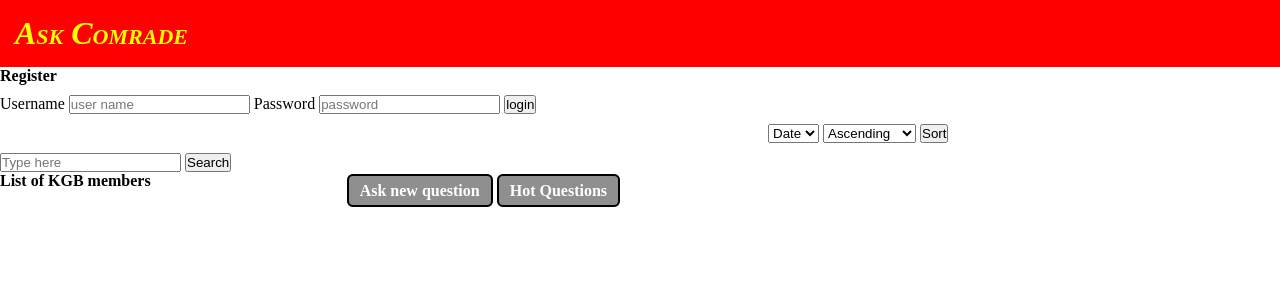
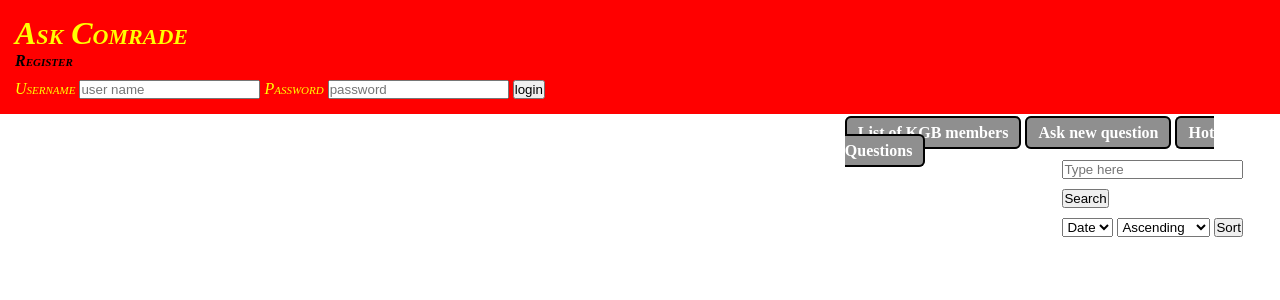
Before and after one commit to BoziDaniel/askmate1.1, a Flask app: page / in a window 1280 px wide. Shown: the top 300 px of the page. Run offline with Flask 2, Linux system fonts and the light colour scheme; data that the repository does not hold is empty; some libraries are stand-ins or nearby versions.

Commit message:
makin' it nice

```diff
--- a/static/main.css
+++ b/static/main.css
@@ -29,10 +29,25 @@ body {
 
 tr {
     text-align: left;
+    border-color: red;
+    border-width: 5px
 }
 
 button {
     margin-top: 10px;
+}
+
+
+.all_comrades{
+        border-color: red;
+        border-width: 3px;
+        border-style: solid;
+        background-color: red;
+        color: yellow;
+}
+
+#asd {
+    color: yellow;
 }
 
 #back {
@@ -51,41 +66,58 @@ button {
 }
 
 .sort1 {
-    margin-top: 10px;
-    margin-left: 60%;
+    margin-left: 50%;
 }
 
 .sort2 {
     margin-top: 10px;
 }
 
+.sort3{
+    margin-top: 10px;
+    margin-left: 66%;
+}
+
 .button1 {
     color: white;
     position: relative;
-    top: 10px;
-    right: 15%;
     padding: 6px 11px;
     background-color: #8f8f8f;
     border-radius: 6px;
     border: black 2px solid;
-    margin-top: 10px;
-    margin-left: 30%;
+
 }
 
 
 .button2 {
     color: white;
     position: relative;
-    top: 10px;
-    right: 15%;
     padding: 6px 11px;
     background-color: #8f8f8f;
     border-radius: 6px;
     border: black 2px solid;
-    margin-top: 10px;
+}
+.button3{
+    color: white;
+    position: relative;
+
+    padding: 6px 11px;
+    background-color: #8f8f8f;
+    border-radius: 6px;
+    border: black 2px solid;
+
 }
 
+
 .header {
+    padding: 15px;
+    background-color: red;
+    color: yellow;
+    font-style: italic;
+    font-variant: small-caps;
+}
+
+.header2{
     padding: 15px;
     background-color: red;
     color: yellow;
--- a/templates/add_question.html
+++ b/templates/add_question.html
@@ -11,7 +11,7 @@
         </p>
 
             <label for="message">Question:</label><br>
-            <textarea name="message" id="message" minlength="10" cols="60" rows="6" required>Ask away!</textarea>
+            <textarea name="message" id="message" minlength="10" cols="60" rows="6" placeholder="Ask Comrade" required></textarea>
         <p>
             <label for="image">Image:</label><br>
             <input type="text" name="image" value="">
--- a/templates/layout.html
+++ b/templates/layout.html
@@ -6,13 +6,16 @@
     <link rel="stylesheet" href="{{ url_for('static', filename='main.css') }}">
 </head>
 <body>
-<h1 class="header">Ask Comrade</h1>
+<div class="header">
+    <h1 id="asd">Ask Comrade</h1>
     {% if request.cookies.get('username') %}
-    {{ request.cookies.get('username') }}
+
+        <p><strong>Logged in as comrade {{ request.cookies.get('username') }}</strong></p>
         {#logout#}
         <form action="/log_out" method="POST">
             <button type="submit">log out</button>
         </form>
+
     {% else %}
         <a href="{{ url_for('route_register_page') }}"><strong>Register</strong></a>
 
@@ -25,7 +28,7 @@
             <button type="submit">login</button>
         </form>
     {% endif %}
-
+</div>
 {% block content %} {% endblock %}
 </body>
 </html>
--- a/templates/list.html
+++ b/templates/list.html
@@ -3,31 +3,32 @@
 {% block content %}
 
     <p>
-    <div>
-        <form action="/list" method="POST">
-            <select class="sort1" name="order_by">
+    <div class="sort3">
+
+        <a class="button3" href="{{ url_for('route_list_users') }}"><strong>List of KGB members</strong></a>
+        <a class="button1" href="add_question"><strong>Ask new question</strong></a>
+        <a class="button2" href="latest_questions"><strong>Hot Questions</strong></a>
+
+        <form class="sort1" action="/search" method="POST">
+            <input type="text" name="search_phrase" placeholder="Type here" required>
+            <button type="submit">Search</button>
+        </form>
+        <form class="sort1" action="/list" method="POST">
+            <select name="order_by">
                 <option value="submission_time">Date</option>
                 <option value="vote_number">Vote</option>
                 <option value="view_number">View</option>
                 <option value="title">Title</option>
             </select>
-            <select class="sort2" name="order_direction">
+            <select name="order_direction">
                 <option value="ASC">Ascending</option>
                 <option value="DESC">Descending</option>
             </select>
             <button type="submit">Sort</button>
         </form>
     </div>
-    <form action="/search" method="POST">
-        <input type="text" name="search_phrase" placeholder="Type here" required>
-        <button type="submit">Search</button>
-    </form>
     </p>
-    <a href="{{ url_for('route_list_users') }}"><strong>List of KGB members</strong></a>
 
-
-    <a class="button1" href="add_question"><strong>Ask new question</strong></a>
-    <a class="button2" href="latest_questions"><strong>Hot Questions</strong></a>
     {% for dict_item in questions %}
         <table class="front_page_table">
             <tr>
```
Also changed, not shown: templates/users.html (+7 -7 lines). Lines whose indentation alone changed are shown as unchanged.
